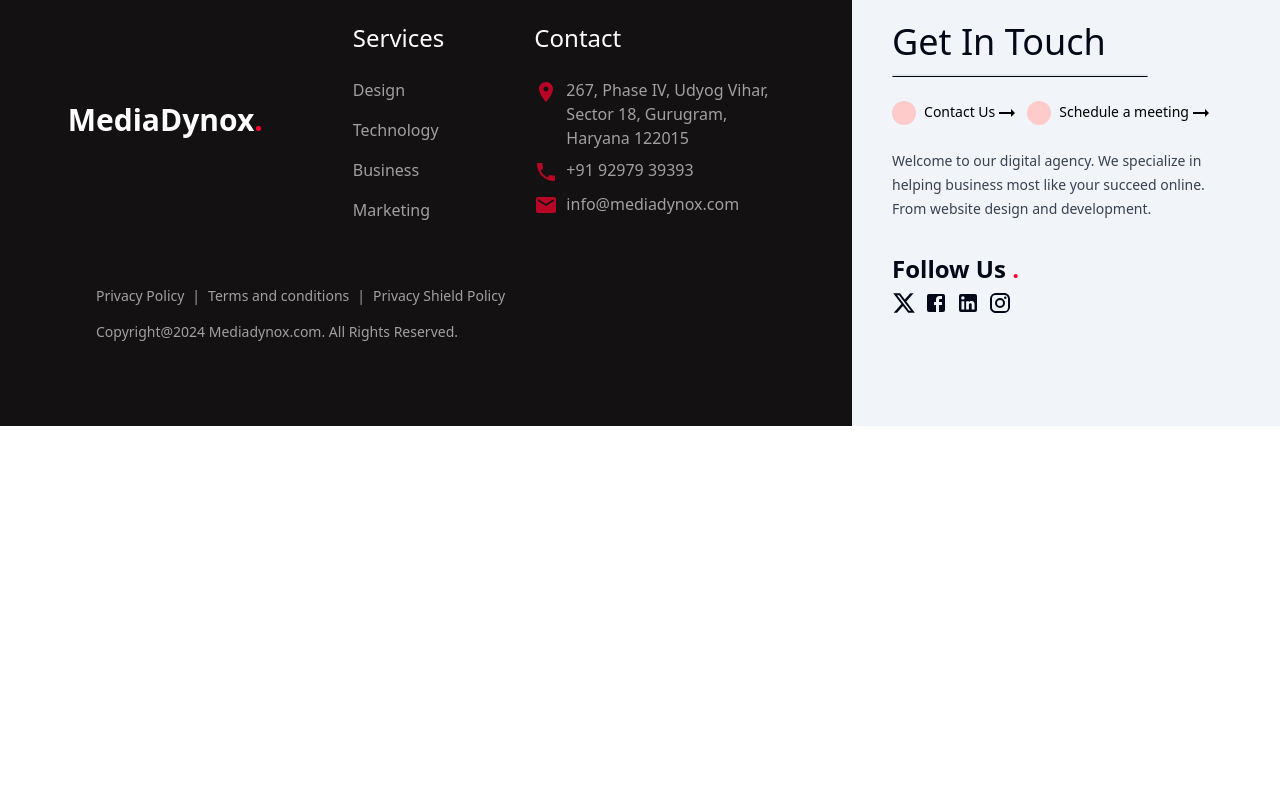
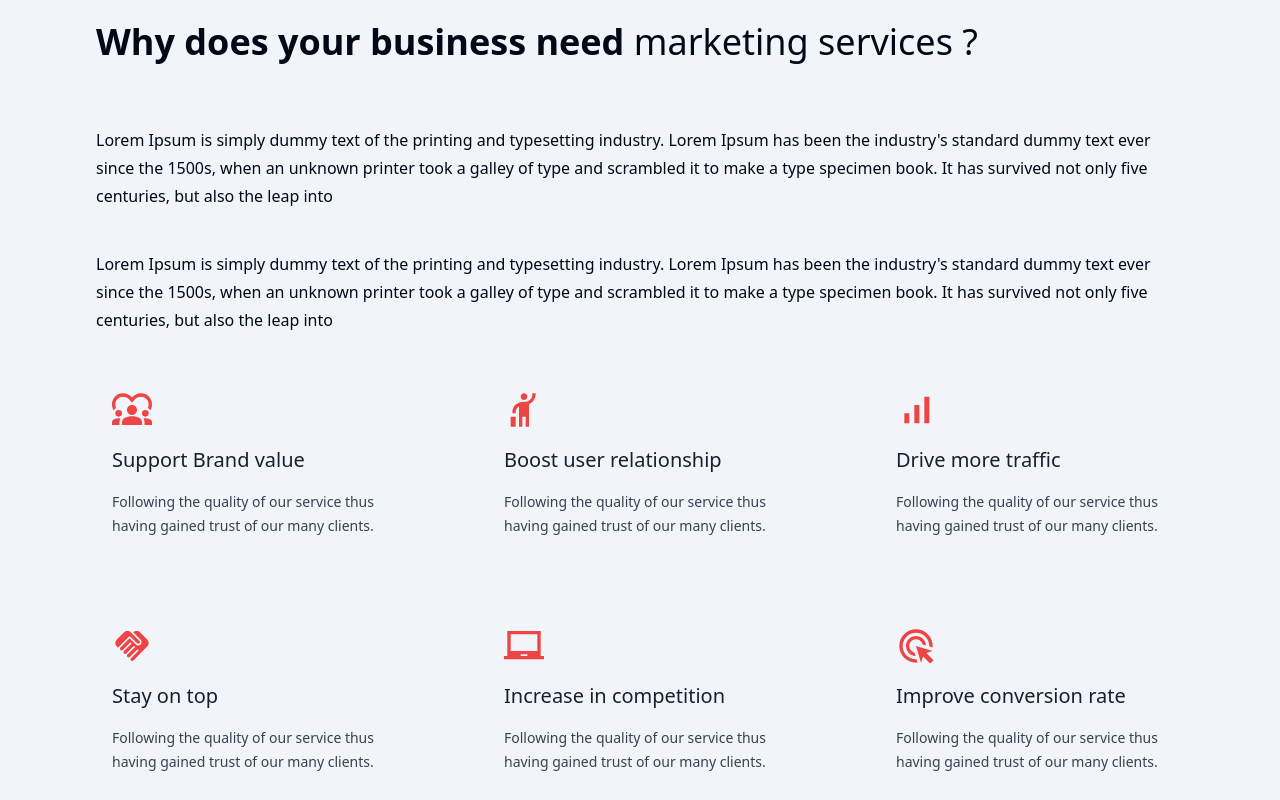
Before and after one commit to rkcoola792/media-dynox, a React (Vite) app: page /marketing in a window 1280 px wide. Shown: the part 3040-3840 px from the top of the page. Before the commit the page ends 3466 px from the top, so only its background shows below. Built offline with nearby package versions, Linux system fonts and the light colour scheme.

Commit message:
section 5 completed

```diff
--- a/src/components/Marketing/Marketing.jsx
+++ b/src/components/Marketing/Marketing.jsx
@@ -3,6 +3,7 @@
 import Section2 from './Section2'
 import Section3 from './Section3'
 import Section4 from './Section4'
+import Section5 from './Section5'
 
 const Marketing = () => {
   return (
@@ -11,6 +12,7 @@
     <Section2></Section2>
     <Section3></Section3>
     <Section4></Section4>
+    <Section5></Section5>
     </div>
   )
 }
--- /dev/null
+++ b/src/components/Marketing/Section5.jsx
@@ -0,0 +1,95 @@
+import React from 'react'
+import Diversity1Icon from "@mui/icons-material/Diversity1";
+import AdsClickIcon from "@mui/icons-material/AdsClick";
+import HandshakeIcon from "@mui/icons-material/Handshake";
+import LaptopChromebookIcon from "@mui/icons-material/LaptopChromebook";
+import SignalCellularAltIcon from "@mui/icons-material/SignalCellularAlt";
+import HailIcon from "@mui/icons-material/Hail";
+import SectionFiveElement from './SectionFiveElement';
+
+const Section5 = () => {
+    const services = [
+      {
+        title: "Support Brand value",
+        subheading:
+          "Following the quality of our service thus having gained trust of our many clients.",
+        icon: (
+          <Diversity1Icon style={{ width: 40, height: 40 }}></Diversity1Icon>
+        ),
+      },
+      {
+        title: "Boost user relationship",
+        subheading:
+          "Following the quality of our service thus having gained trust of our many clients.",
+        icon: <HailIcon style={{ width: 40, height: 40 }}></HailIcon>,
+      },
+      {
+        title: "Drive more traffic",
+        subheading:
+          "Following the quality of our service thus having gained trust of our many clients.",
+        icon: (
+          <SignalCellularAltIcon
+            style={{ width: 40, height: 40 }}
+          ></SignalCellularAltIcon>
+        ),
+      },
+      {
+        title: "Stay on top",
+        subheading:
+          "Following the quality of our service thus having gained trust of our many clients.",
+        icon: <HandshakeIcon style={{ width: 40, height: 40 }}></HandshakeIcon>,
+      },
+      {
+        title: "Increase in competition",
+        subheading:
+          "Following the quality of our service thus having gained trust of our many clients.",
+        icon: (
+          <LaptopChromebookIcon
+            style={{ width: 40, height: 40 }}
+          ></LaptopChromebookIcon>
+        ),
+      },
+      {
+        title: "Improve conversion rate",
+        subheading:
+          "Following the quality of our service thus having gained trust of our many clients.",
+        icon: <AdsClickIcon style={{ width: 40, height: 40 }}></AdsClickIcon>,
+      },
+    ];
+  return (
+    <div className="section-5 bg-slate-100 px-24 mt-32 py-24">
+      <div className="heading  flex flex-col gap-12">
+        <h1 className="font-light text-4xl">
+          <span className="font-semibold">Why does your business need</span>{" "}
+          marketing services ?
+        </h1>
+      </div>
+
+      <div className="description ">
+        <div className="description mt-16 flex flex-col gap-10 leading-7">
+          <p>
+            Lorem Ipsum is simply dummy text of the printing and typesetting
+            industry. Lorem Ipsum has been the industry's standard dummy text
+            ever since the 1500s, when an unknown printer took a galley of type
+            and scrambled it to make a type specimen book. It has survived not
+            only five centuries, but also the leap into
+          </p>
+          <p>
+            Lorem Ipsum is simply dummy text of the printing and typesetting
+            industry. Lorem Ipsum has been the industry's standard dummy text
+            ever since the 1500s, when an unknown printer took a galley of type
+            and scrambled it to make a type specimen book. It has survived not
+            only five centuries, but also the leap into
+          </p>
+        </div>
+      </div>
+      <div className='services flex flex-wrap justify-between'>
+        {services.map((ele) => (
+          <SectionFiveElement title={ele.title} subheading={ele.subheading} icon={ele.icon}></SectionFiveElement>
+        ))}
+      </div>
+    </div>
+  );
+}
+
+export default Section5
--- /dev/null
+++ b/src/components/Marketing/SectionFiveElement.jsx
@@ -0,0 +1,13 @@
+import React from 'react'
+
+const SectionFiveElement = ({title,subheading, icon}) => {
+  return (
+    <div className='sectionFiveElement gap-4 flex flex-col py-4 m-4 w-[25%] mt-10'>
+      <div className='text-red-500 hover:text-mainred w-10'>{icon}</div>
+      <div ><h1 className='text-xl font-medium opacity-90'>{title}</h1></div>
+      <div><p className='text-gray-700 text-sm leading-6'>{subheading}</p></div>
+    </div>
+  )
+}
+
+export default SectionFiveElement
```
